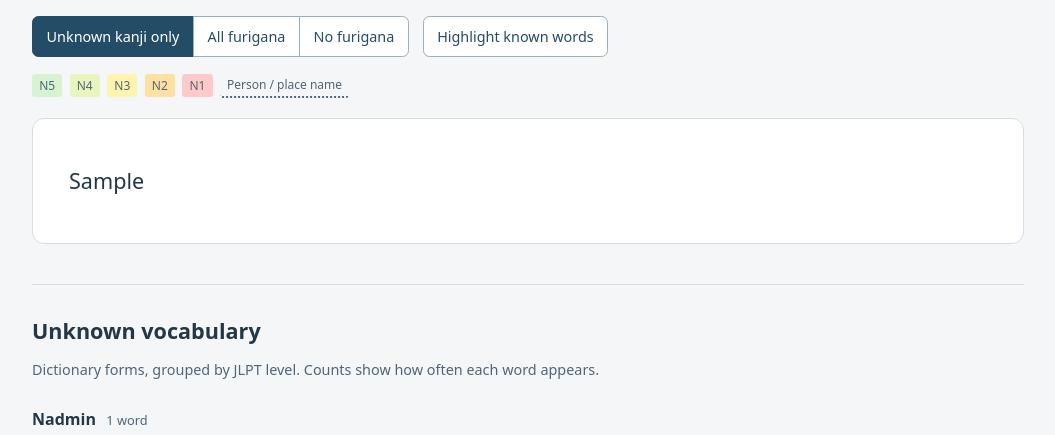
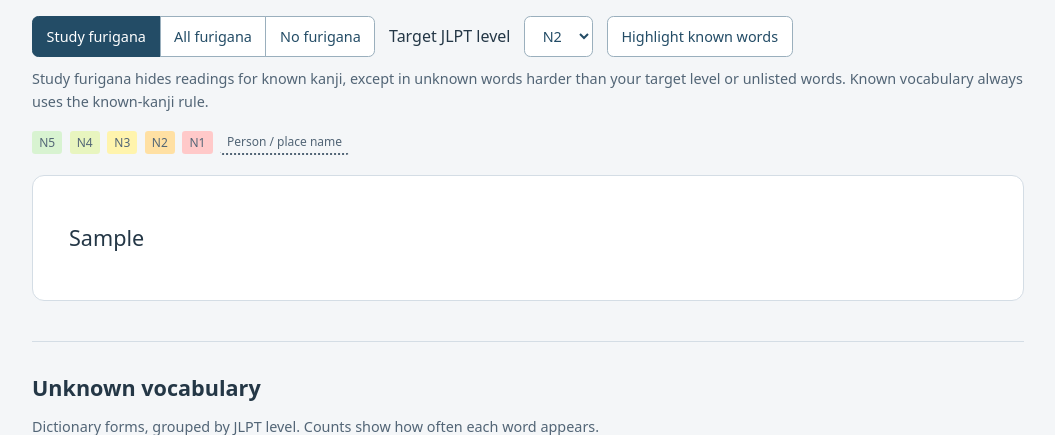
Before and after one commit to seitaro-white/kanji-vocab-builder, a Flask app: template kanji_vocab_miner/templates/article_reader.html in a window 1280 px wide. Shown: the part 216-651 px from the top of the page, without its empty margins (112-1167 px from the left). Run offline with Flask 3, Linux system fonts and the light colour scheme; the template is opened without the code that fills it: most values are stand-ins (such as "Sample title", 1, 10 or a date in 2020).

Commit message:
Add configurable JLPT target for reader furigana

```diff
--- a/kanji_vocab_miner/article_render.py
+++ b/kanji_vocab_miner/article_render.py
@@ -71,6 +71,10 @@ def _render_group_html(
     classes = ["token", "known" if token.is_known else "unknown"]
     if token.is_vocabulary and token.jlpt_level is not None:
         classes.append(f"jlpt-n{token.jlpt_level}")
+    # Reader-only metadata: 0 means unlisted, not an easier JLPT level.
+    reading_level = ""
+    if token.is_vocabulary and not token.is_known:
+        reading_level = f' data-reading-level="{token.jlpt_level or 0}"'
     title = ""
     if token.name_kind:
         classes.extend(["name", f"name-{token.name_kind}"])
@@ -82,7 +86,7 @@ def _render_group_html(
         )
         for member in group
     )
-    return f'<span class="{" ".join(classes)}"{title}>{content}</span>'
+    return f'<span class="{" ".join(classes)}"{title}{reading_level}>{content}</span>'
 
 
 def render_article_html(
--- a/kanji_vocab_miner/static/article_reader.css
+++ b/kanji_vocab_miner/static/article_reader.css
@@ -82,6 +82,7 @@ textarea {
 }
 
 button,
+select,
 .start-over {
   display: inline-block;
   box-sizing: border-box;
@@ -101,6 +102,7 @@ button:hover,
 .start-over:hover { background: #edf3f7; }
 
 button:focus-visible,
+select:focus-visible,
 .start-over:focus-visible,
 textarea:focus-visible {
   outline: 3px solid var(--focus);
@@ -210,6 +212,17 @@ textarea:focus-visible {
 .furigana-mode-unknown rt.known-kanji,
 .furigana-mode-none rt { display: none; }
 
+/* Unknown harder/unlisted vocabulary keeps readings even for known kanji.
+   Numerically smaller JLPT levels are harder; 0 denotes unlisted vocabulary.
+   Scope to study mode so All / No furigana remain unconditional overrides. */
+.furigana-mode-unknown [data-reading-level="0"] rt.known-kanji,
+.furigana-mode-unknown[data-target-level="5"] :is([data-reading-level="1"], [data-reading-level="2"], [data-reading-level="3"], [data-reading-level="4"]) rt.known-kanji,
+.furigana-mode-unknown[data-target-level="4"] :is([data-reading-level="1"], [data-reading-level="2"], [data-reading-level="3"]) rt.known-kanji,
+.furigana-mode-unknown[data-target-level="3"] :is([data-reading-level="1"], [data-reading-level="2"]) rt.known-kanji,
+.furigana-mode-unknown[data-target-level="2"] [data-reading-level="1"] rt.known-kanji {
+  display: ruby-text;
+}
+
 .name {
   /* A base-text border does not propagate into ruby annotations. */
   border-bottom: 2px dotted var(--muted);
--- a/kanji_vocab_miner/static/article_reader.js
+++ b/kanji_vocab_miner/static/article_reader.js
@@ -5,6 +5,15 @@ document.addEventListener("DOMContentLoaded", () => {
   const controls = document.querySelectorAll("[data-furigana-mode]");
   const jlptToggle = document.querySelector("[data-jlpt-toggle]");
   if (!article) return;
+
+  const targetLevel = document.querySelector("#target-level");
+  const updateTargetLevel = () => {
+    if (targetLevel && /^[1-5]$/.test(targetLevel.value)) {
+      article.dataset.targetLevel = targetLevel.value;
+    }
+  };
+  targetLevel?.addEventListener("change", updateTargetLevel);
+  updateTargetLevel();
 
   controls.forEach((control) => {
     control.addEventListener("click", () => {
--- a/kanji_vocab_miner/templates/article_reader.html
+++ b/kanji_vocab_miner/templates/article_reader.html
@@ -24,12 +24,19 @@
       <section class="reader-controls" aria-label="Reader display options">
         <fieldset class="furigana-controls">
           <legend class="visually-hidden">Furigana display mode</legend>
-          <button type="button" data-furigana-mode="unknown" aria-pressed="true">Unknown kanji only</button>
+          <button type="button" data-furigana-mode="unknown" aria-pressed="true">Study furigana</button>
           <button type="button" data-furigana-mode="all" aria-pressed="false">All furigana</button>
           <button type="button" data-furigana-mode="none" aria-pressed="false">No furigana</button>
         </fieldset>
+        <label for="target-level">Target JLPT level</label>
+        <select id="target-level" aria-describedby="furigana-help">
+          {% for level in [5, 4, 3, 2, 1] %}
+            <option value="{{ level }}"{% if level == 2 %} selected{% endif %}>N{{ level }}</option>
+          {% endfor %}
+        </select>
         <button type="button" data-jlpt-toggle aria-pressed="false">Highlight known words</button>
       </section>
+      <p id="furigana-help" class="section-description">Study furigana hides readings for known kanji, except in unknown words harder than your target level or unlisted words. Known vocabulary always uses the known-kanji rule.</p>
       <aside class="legend" aria-label="JLPT colour legend">
         <span class="jlpt-n5">N5</span>
         <span class="jlpt-n4">N4</span>
@@ -38,7 +45,7 @@
         <span class="jlpt-n1">N1</span>
         <span class="name name-legend" title="Parser-recognized person or place">Person / place name</span>
       </aside>
-      <article class="article furigana-mode-unknown jlpt-highlight-unknown" lang="ja">{{ article_html }}</article>
+      <article class="article furigana-mode-unknown jlpt-highlight-unknown" data-target-level="2" lang="ja">{{ article_html }}</article>
       {% if unknown_vocabulary_groups %}
         <section id="unknown-dictionary" class="unknown-dictionary" aria-labelledby="unknown-dictionary-heading">
           <h2 id="unknown-dictionary-heading">Unknown vocabulary</h2>
```
Also changed, not shown: tests/test_article_reader.py (+3 -2 lines), tests/test_reader_target_level.py (added, +82 -0 lines), tests/test_web.py (+1 -1 lines), README.md.
